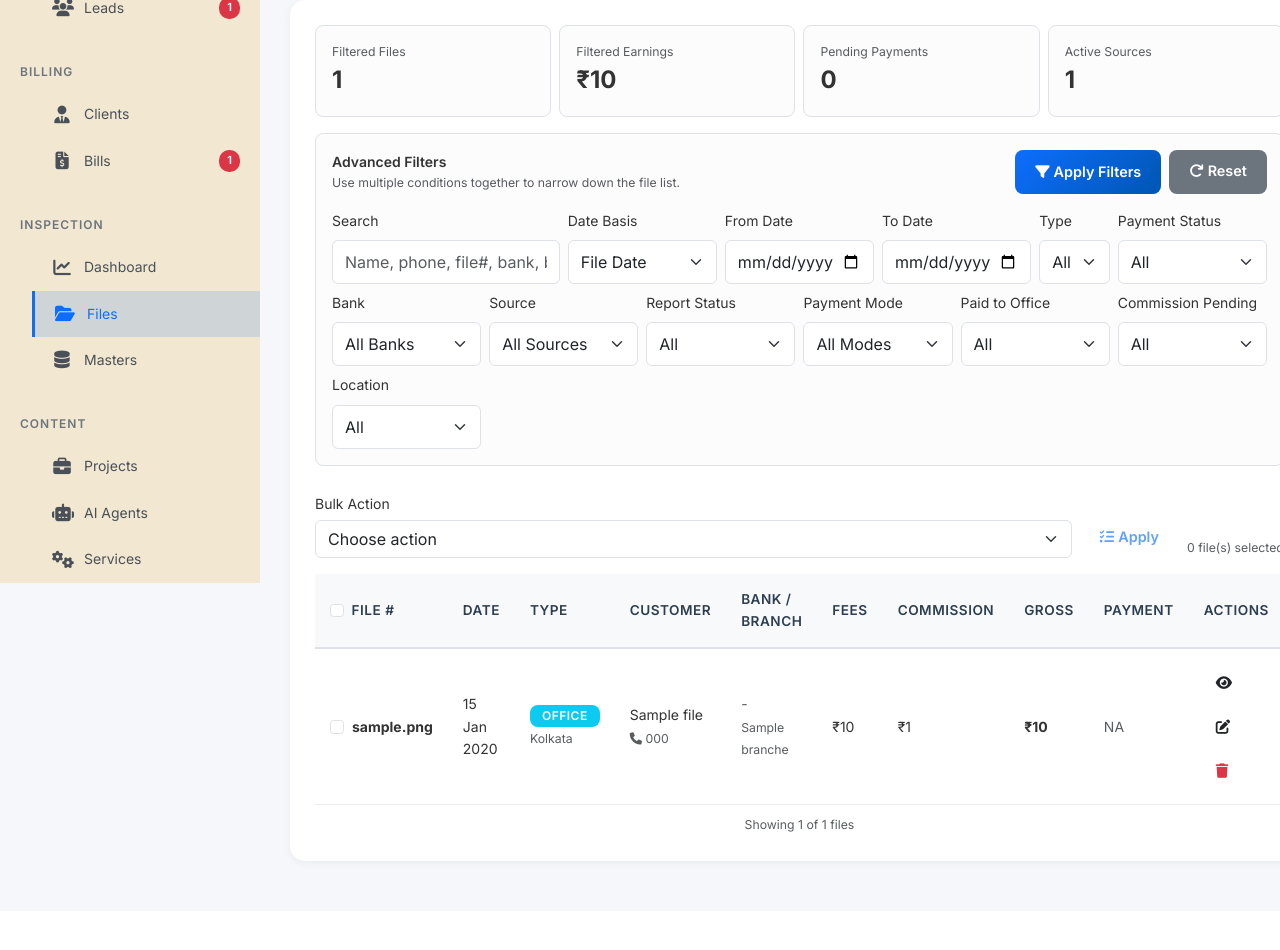
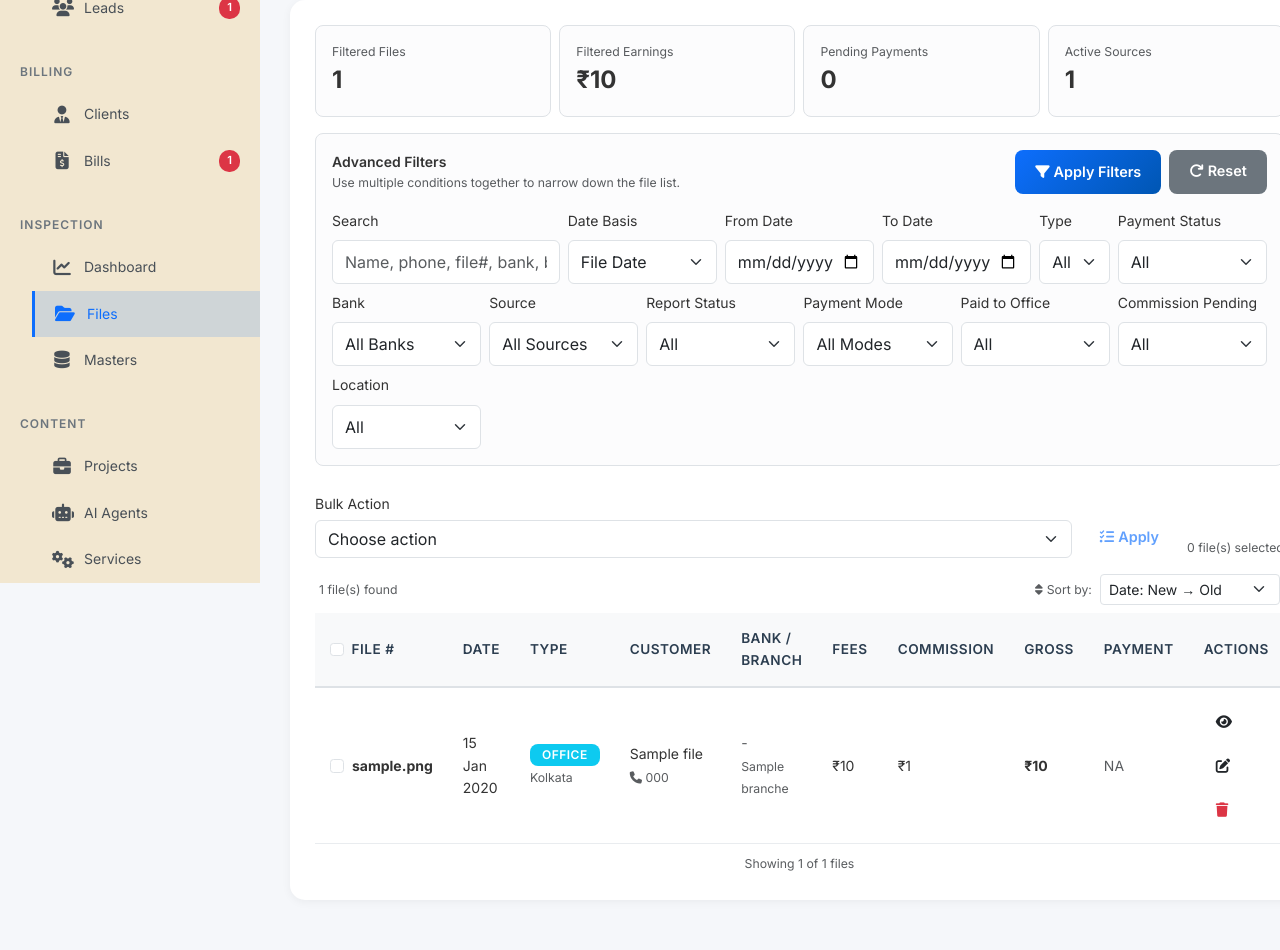
Before and after one commit to sukanta481/d2w, a PHP site: page /admin/inspection/files.php in a window 1280 px wide; the page is wider, and only the part inside the window is pictured. Shown: the part 217-1167 px from the top of that part. Before the commit the page ends 1083 px from the top of that part, so only its background shows below. Run offline with PHP 8.4, Linux system fonts and the light colour scheme; a user stored in the database is signed in; data comes from the database, SQL or seed files in the repository; tables that the repository leaves empty hold one stand-in row (values such as "Sample post").

Commit message:
added filter a-z

```diff
--- a/admin/inspection/files.php
+++ b/admin/inspection/files.php
@@ -1310,6 +1310,7 @@ $dateFrom = $_GET['date_from'] ?? '';
 $dateTo = $_GET['date_to'] ?? '';
 $dateBasis = $_GET['date_basis'] ?? 'updated';
 $dashboardMetric = $_GET['metric'] ?? '';
+$sortOrder = $_GET['sort'] ?? 'newest';
 
 $hasSearchOnly = $searchQuery !== ''
     && $typeFilter === ''
@@ -1440,10 +1441,24 @@ try {
         'active_sources' => 0,
     ];
 
+    // Dynamic sorting
+    $orderByMap = [
+        'newest' => 'f.file_date DESC, f.id DESC',
+        'oldest' => 'f.file_date ASC, f.id ASC',
+        'recently_updated' => 'f.updated_at DESC, f.id DESC',
+        'amount_high' => 'f.gross_amount DESC, f.id DESC',
+        'amount_low' => 'f.gross_amount ASC, f.id DESC',
+        'customer_az' => 'f.customer_name ASC, f.id DESC',
+        'customer_za' => 'f.customer_name DESC, f.id DESC',
+        'file_no_desc' => 'f.file_number DESC',
+        'file_no_asc' => 'f.file_number ASC',
+    ];
+    $orderBy = $orderByMap[$sortOrder] ?? $orderByMap['newest'];
+
     $query = "SELECT f.*, ib.bank_name, ibr.branch_name, isrc.source_name, ipm.mode_name, ima.account_name as received_account_name
               {$fromSql}
               {$where}
-              ORDER BY f.file_date DESC, f.id DESC
+              ORDER BY {$orderBy}
               LIMIT " . intval($perPage) . " OFFSET " . intval($offset);
 
     $stmt = $db->prepare($query);
@@ -1729,6 +1744,38 @@ include __DIR__ . '/_responsive.php';
             </div>
             <div class="text-muted small" id="bulkSelectedCount">0 file(s) selected</div>
         </div>
+        <!-- Sort Bar -->
+        <?php
+        // Build current filter params for sort links
+        $sortBaseParams = $_GET;
+        unset($sortBaseParams['sort'], $sortBaseParams['page']);
+        $sortQueryString = http_build_query($sortBaseParams);
+        $sortOptions = [
+            'newest' => ['label' => 'Date: New → Old', 'icon' => 'fa-sort-amount-down'],
+            'oldest' => ['label' => 'Date: Old → New', 'icon' => 'fa-sort-amount-up'],
+            'recently_updated' => ['label' => 'Recently Updated', 'icon' => 'fa-clock'],
+            'amount_high' => ['label' => 'Gross: High → Low', 'icon' => 'fa-sort-numeric-down'],
+            'amount_low' => ['label' => 'Gross: Low → High', 'icon' => 'fa-sort-numeric-up'],
+            'customer_az' => ['label' => 'Customer: A → Z', 'icon' => 'fa-sort-alpha-down'],
+            'customer_za' => ['label' => 'Customer: Z → A', 'icon' => 'fa-sort-alpha-up'],
+            'file_no_desc' => ['label' => 'File #: Latest', 'icon' => 'fa-hashtag'],
+            'file_no_asc' => ['label' => 'File #: Earliest', 'icon' => 'fa-hashtag'],
+        ];
+        ?>
+        <div class="d-flex justify-content-between align-items-center mb-2 px-1">
+            <div class="text-muted small"><?php echo number_format($totalFiles); ?> file(s) found</div>
+            <div class="d-flex align-items-center gap-2">
+                <span class="text-muted small"><i class="fas fa-sort me-1"></i>Sort by:</span>
+                <select id="sortOrderSelect" class="form-select form-select-sm" style="width: auto; min-width: 180px;">
+                    <?php foreach ($sortOptions as $key => $opt): ?>
+                        <option value="<?php echo $key; ?>" <?php echo $sortOrder === $key ? 'selected' : ''; ?>>
+                            <?php echo $opt['label']; ?>
+                        </option>
+                    <?php endforeach; ?>
+                </select>
+            </div>
+        </div>
+
         <div class="table-responsive inspection-table-wrap">
             <div class="inspection-table-mobile-note">Files are shown as stacked cards on mobile for easier reading and actions.</div>
             <table class="data-table inspection-table">
@@ -2537,6 +2584,17 @@ document.addEventListener('DOMContentLoaded', () => {
 
     toggleActionFields();
     updateBulkUi();
+
+    // Sort dropdown
+    const sortSelect = document.getElementById('sortOrderSelect');
+    if (sortSelect) {
+        sortSelect.addEventListener('change', function() {
+            const url = new URL(window.location.href);
+            url.searchParams.set('sort', this.value);
+            url.searchParams.delete('page');
+            window.location.href = url.toString();
+        });
+    }
 });
 </script>
 
```
